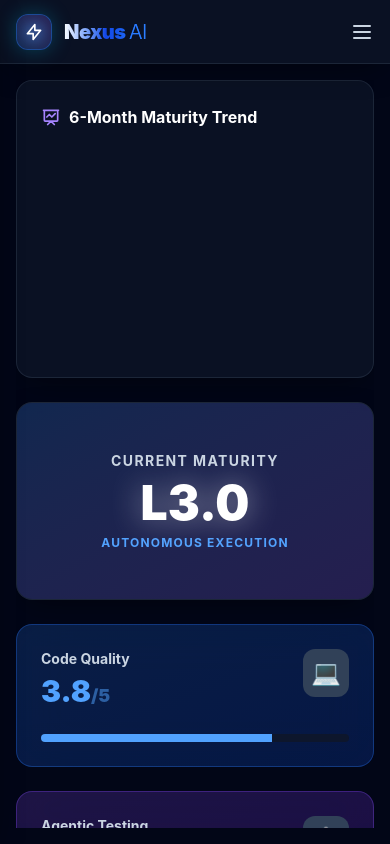
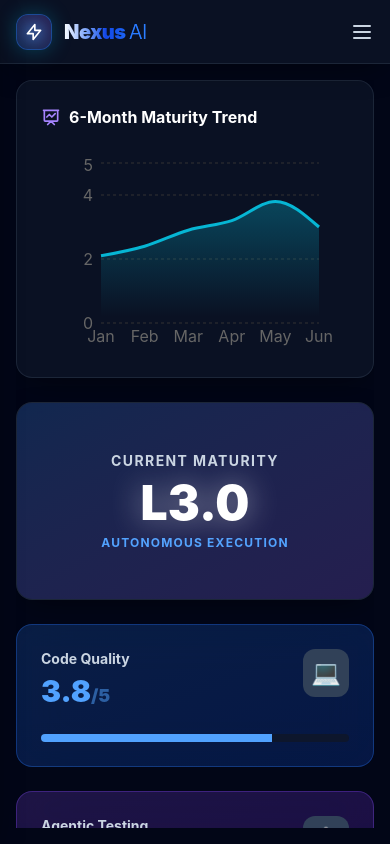
Before and after one commit to aquarian-patil/qe-ai-lab, a Next.js app: page / in a window 390 px wide. Built offline with nearby package versions, Linux system fonts and the light colour scheme.

Commit message:
fix(ui): ensure Recharts ResponsiveContainer renders graph properly on mobile

```diff
--- a/src/app/page.tsx
+++ b/src/app/page.tsx
@@ -39,8 +39,8 @@ export default function Dashboard() {
             <svg className="w-5 h-5 text-violet-400" fill="none" stroke="currentColor" viewBox="0 0 24 24"><path strokeLinecap="round" strokeLinejoin="round" strokeWidth={2} d="M7 12l3-3 3 3 4-4M8 21l4-4 4 4M3 4h18M4 4h16v12a1 1 0 01-1 1H5a1 1 0 01-1-1V4z" /></svg>
             6-Month Maturity Trend
           </h3>
-          <div className="flex-1 w-full min-h-[200px] lg:min-h-0">
-            <ResponsiveContainer width="100%" height="100%">
+          <div className="w-full h-[200px] lg:h-full lg:flex-1">
+            <ResponsiveContainer width="100%" height="100%" minHeight={200}>
               <AreaChart data={trendData} margin={{ top: 10, right: 30, left: 0, bottom: 0 }}>
                 <defs>
                   <linearGradient id="colorScore" x1="0" y1="0" x2="0" y2="1">
```
